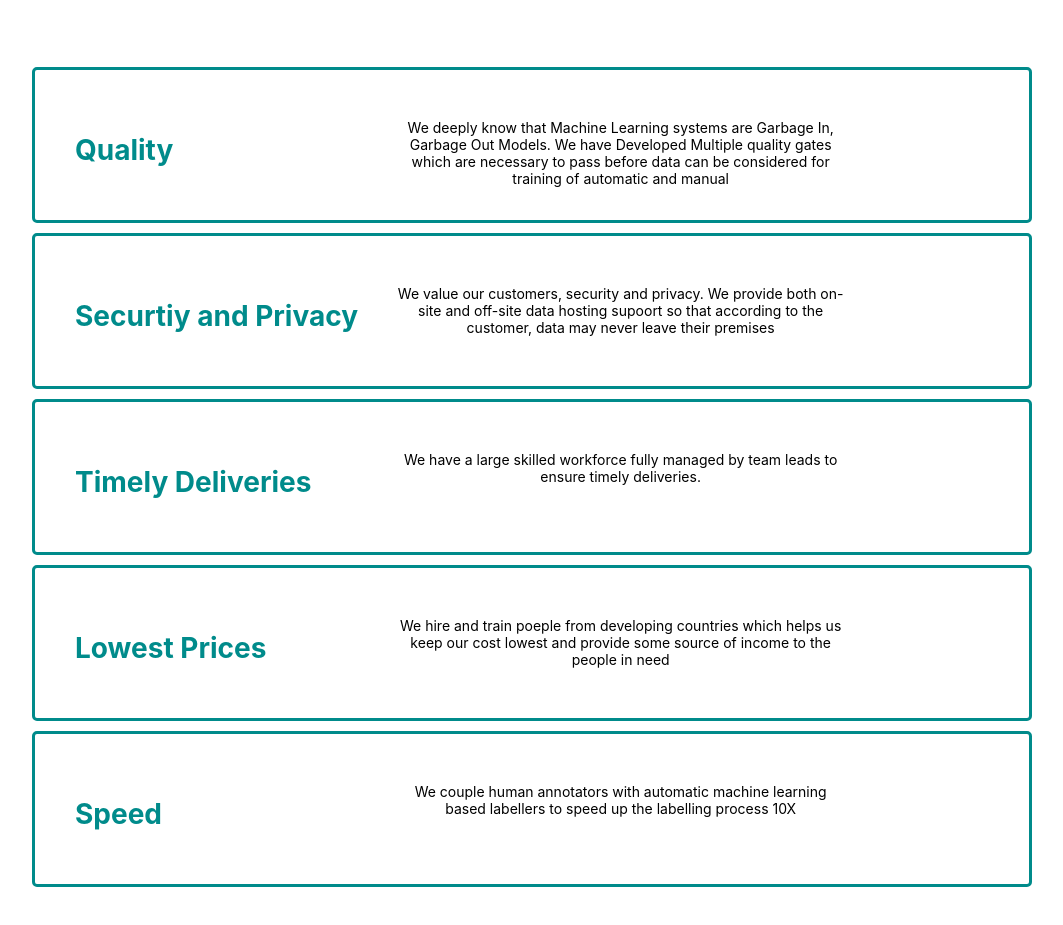
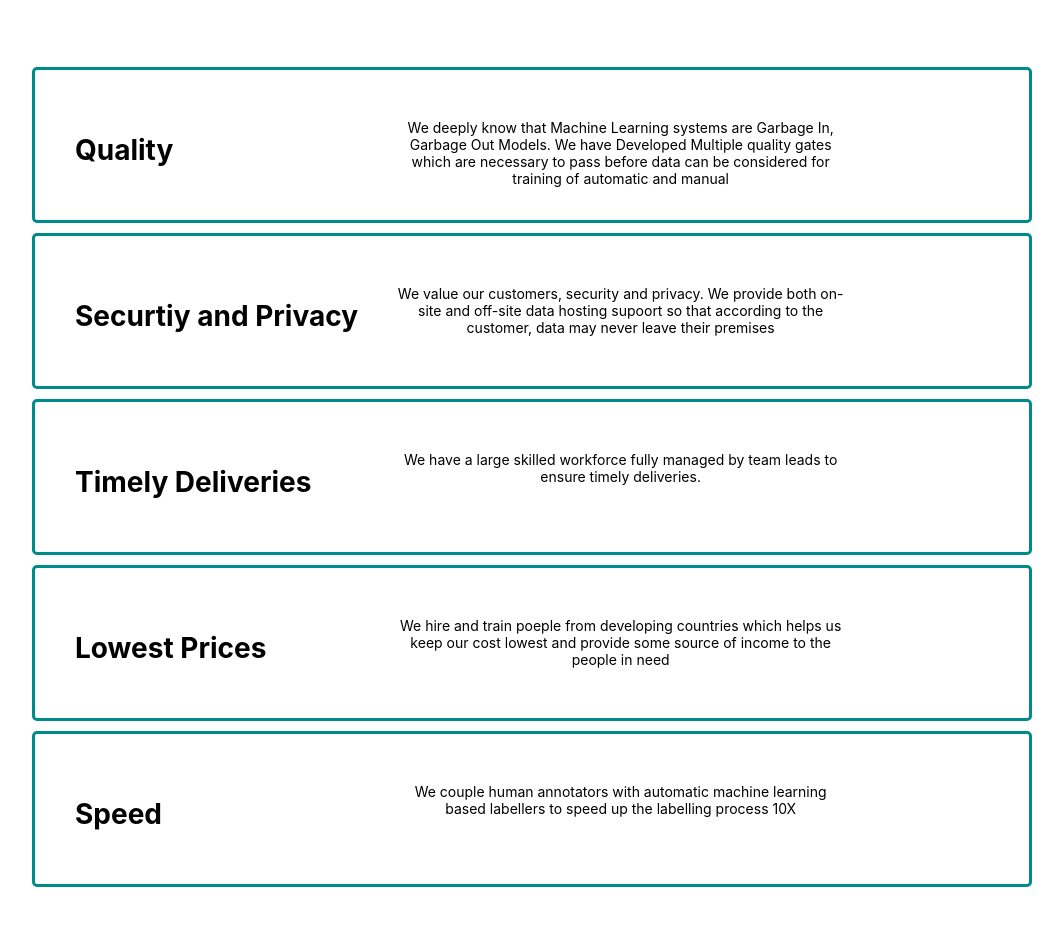
Before and after one commit to D3nii/React-Projects, a React (Create React App) app in the folder prox/: page / in a window 1280 px wide. Shown: the part 2280-3205 px from the top of the page, without its empty margins (108-1171 px from the left). Built offline with nearby package versions, Linux system fonts and the light colour scheme.

Commit message:
Update Footer.css

```diff
--- a/prox/src/Style/Footer.css
+++ b/prox/src/Style/Footer.css
@@ -26,7 +26,7 @@ hr {
   position: relative;
 }
 
-h2 {
+#col1 > h2 {
   color: darkcyan !important;
 }
 
```
